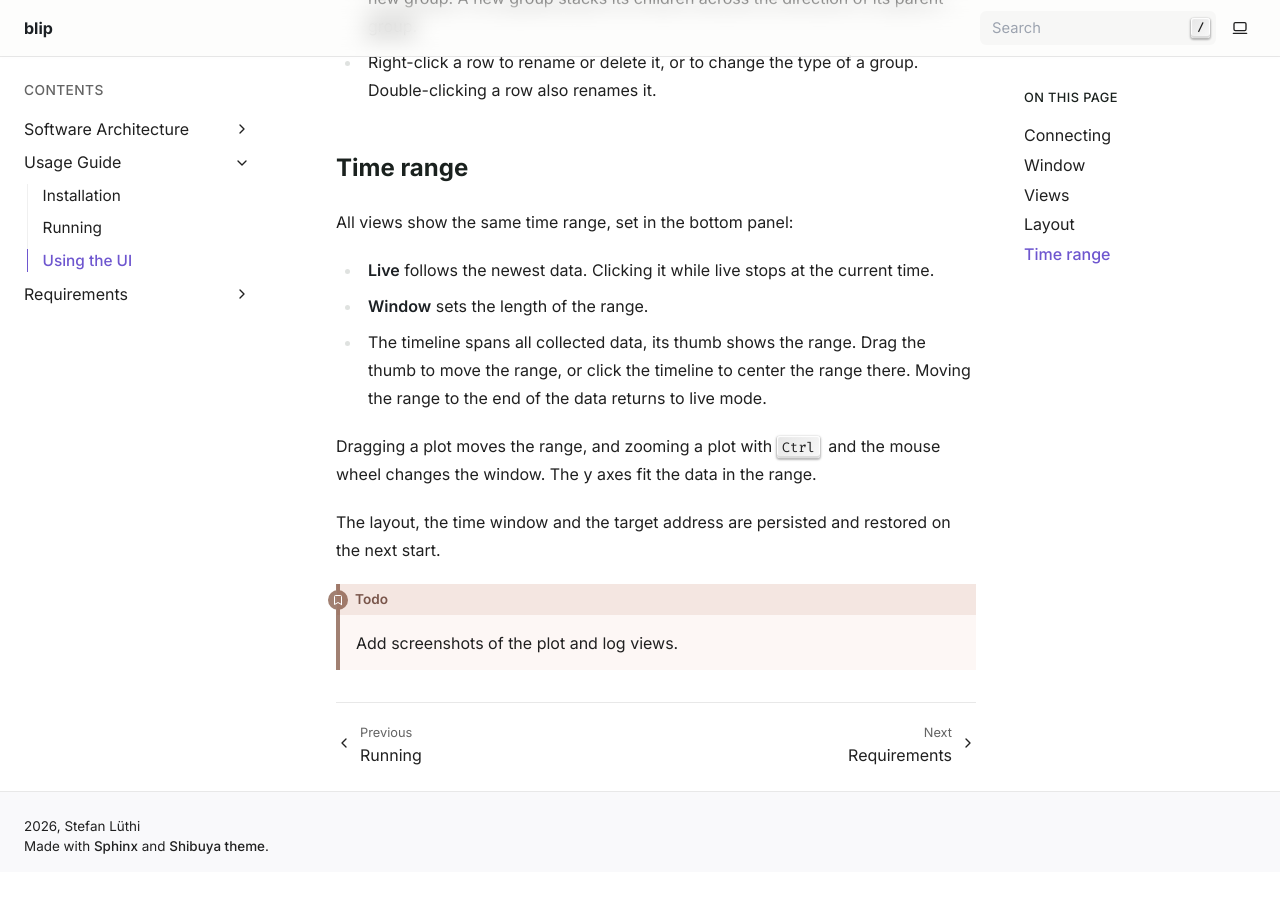
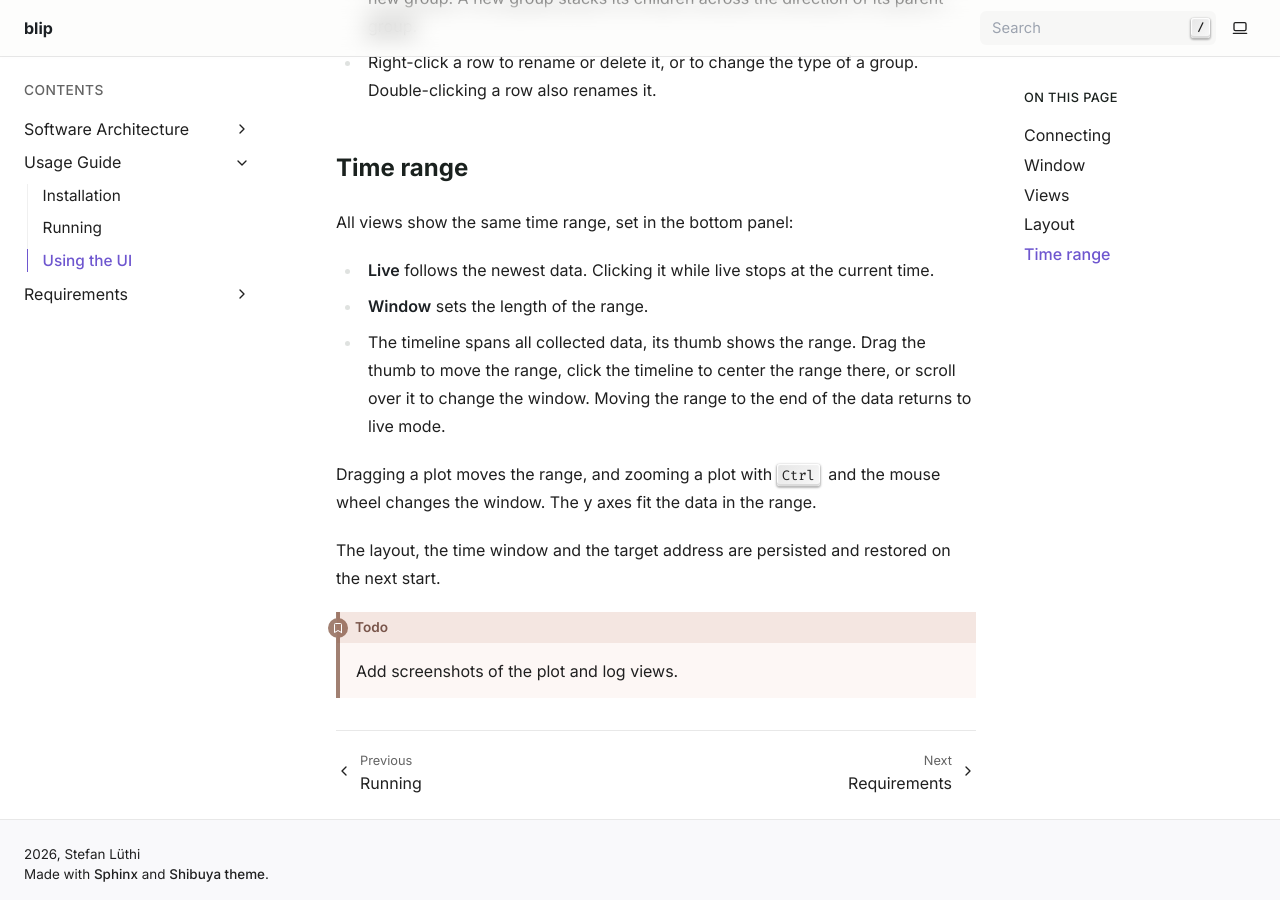
Before and after one commit to stefanluethi/blip, a Sphinx documentation site: the page built from doc/source/usage/ui.rst, in a window 1280 px wide and 900 px high, scrolled down 1270 px. Built offline with Sphinx 7.4.7, drawn with Linux system fonts in a browser that asks for light colours; before the commit the page ends 2142 px from its top, so only the background shows below that.

Commit message:
Change the time window by scrolling over the timeline, drop the range text
Co-Authored-By: Claude Opus 5.5 <noreply@anthropic.com>

```diff
--- a/doc/source/usage/ui.rst
+++ b/doc/source/usage/ui.rst
@@ -62,8 +62,9 @@ All views show the same time range, set in the bottom panel:
   current time.
 * **Window** sets the length of the range.
 * The timeline spans all collected data, its thumb shows the range. Drag the
-  thumb to move the range, or click the timeline to center the range there.
-  Moving the range to the end of the data returns to live mode.
+  thumb to move the range, click the timeline to center the range there, or
+  scroll over it to change the window. Moving the range to the end of the
+  data returns to live mode.
 
 Dragging a plot moves the range, and zooming a plot with :kbd:`Ctrl` and the
 mouse wheel changes the window. The y axes fit the data in the range.
```
Also changed, not shown: 1 other file.
